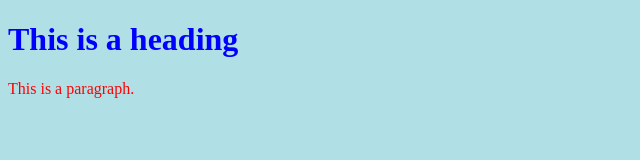
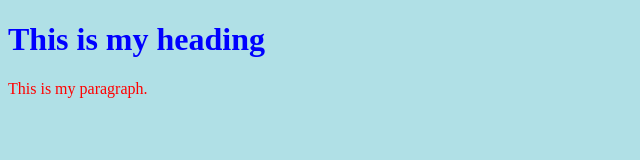
Before and after one commit to ERV314/ERV314.github.io, a plain HTML site: page index.html in a window 1280 px wide. Shown: the whole page, without its empty margins (0-640 px from the left). Drawn offline with Linux system fonts and the light colour scheme.

Commit message:
Update index.html

```diff
--- a/index.html
+++ b/index.html
@@ -5,8 +5,8 @@
 </head>
 <body>
 
-<h1>This is a heading</h1>
-<p>This is a paragraph.</p>
+<h1>This is my heading</h1>
+<p>This is my paragraph.</p>
 
 </body>
 </html>
```
